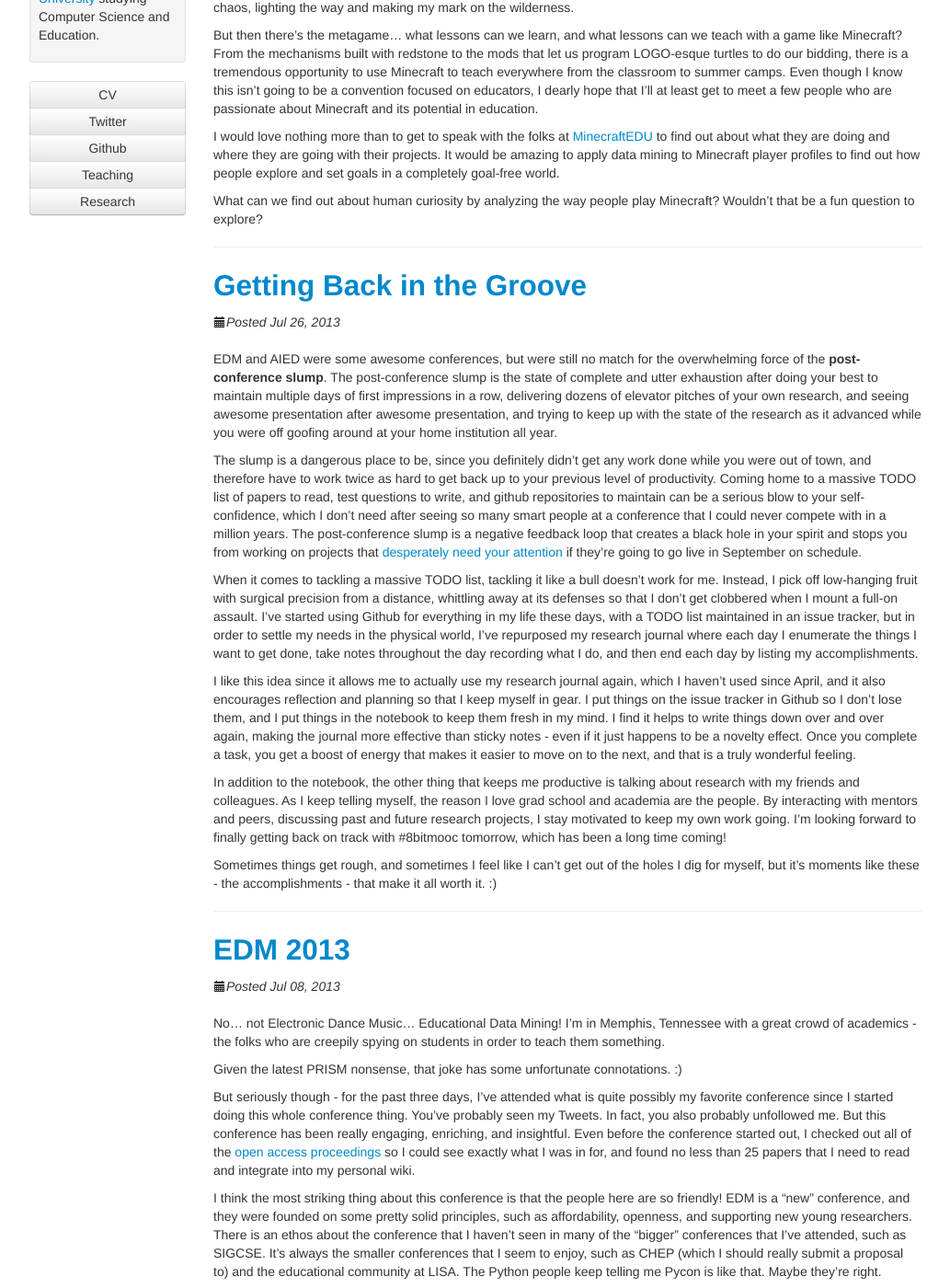
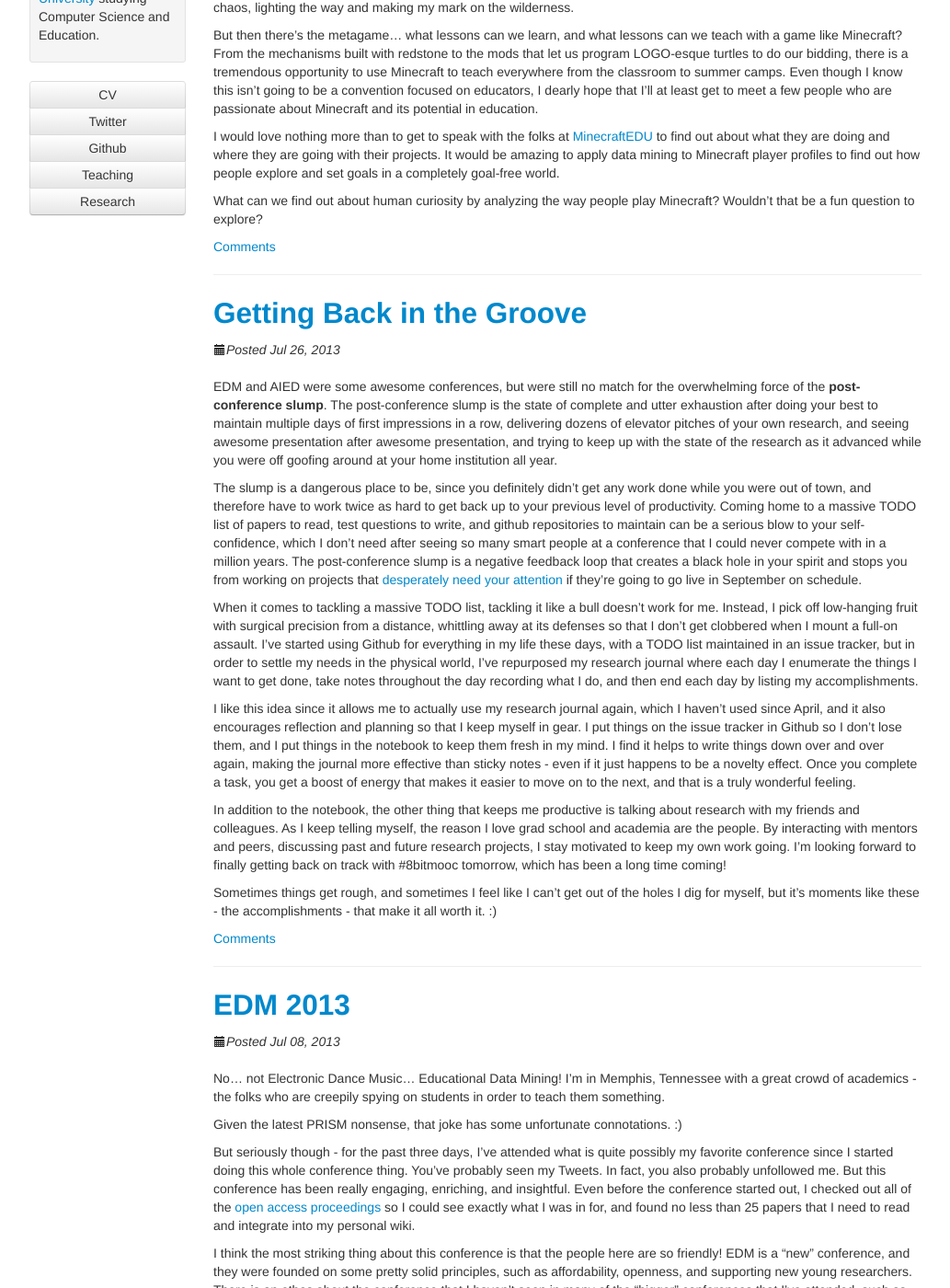
Before and after one commit to isharacomix/oldsite, a Jekyll site: the page built from index.html, in a window 1280 px wide and 1400 px high, scrolled down 572 px. Shown: the whole window at 92% size, without its empty margins (123-1156 px from the left). Built offline with Jekyll 4.4.1, drawn with Linux system fonts in a browser that asks for light colours; comment, search, counter and statistics services are not loaded; some of the changed text lies outside the part shown.

Commit message:
Addind Disqus comments.

```diff
--- a/index.html
+++ b/index.html
@@ -7,11 +7,13 @@
 <article>
 
     <div>
-            <h2><a href="{{post.url}}#disqus_thread">{{ post.title }}</a></h2>
+            <h2><a href="{{post.url}}">{{ post.title }}</a></h2>
             <span class="date"><i class="icon-calendar"></i><time datetime="{{post.date|date:"%F"}}"><em>Posted {{post.date|date:"%b %d, %Y"}}</em></time></span><br /><br />
     </div>
 
     <div class="entry">{{ post.content | markdownify }}</div>
+
+    <div><a href="{{post.url}}#disqus_thread">Comments</a></div>
 
 </article>
 <hr />
```
